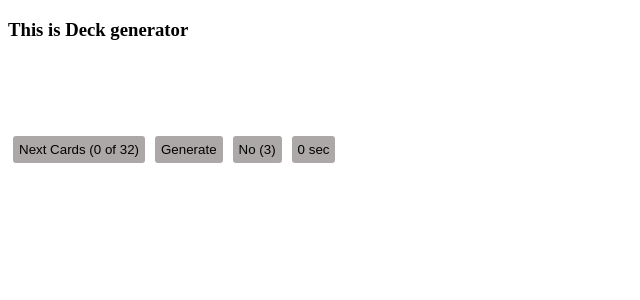
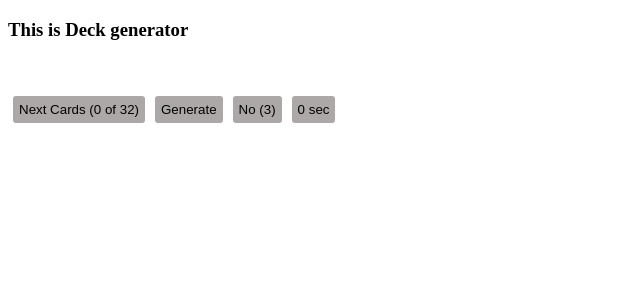
Before and after one commit to p3tzata/angular-randomDeck, an Angular app: page / in a window 1280 px wide. Shown: the top 300 px of the page, without its empty margins (0-640 px from the left). Built offline with nearby package versions, Linux system fonts and the light colour scheme.

Commit message:
add project

```diff
--- a/src/app/randomDeck/playing-card-table/playing-card-table.component.css
+++ b/src/app/randomDeck/playing-card-table/playing-card-table.component.css
@@ -20,7 +20,4 @@ button {
     display: inline-flex;
     flex-wrap: wrap;
     justify-content: left;
-    padding: 20px;
-    border-width: "5px";
-    gap: 12px;
 }
```
